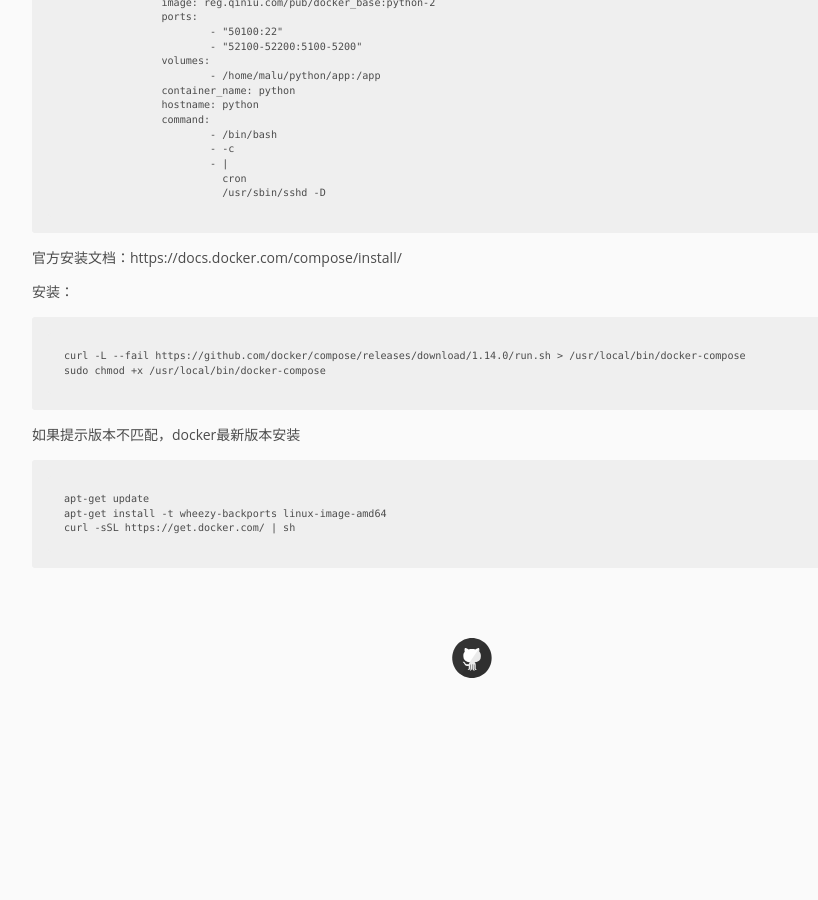
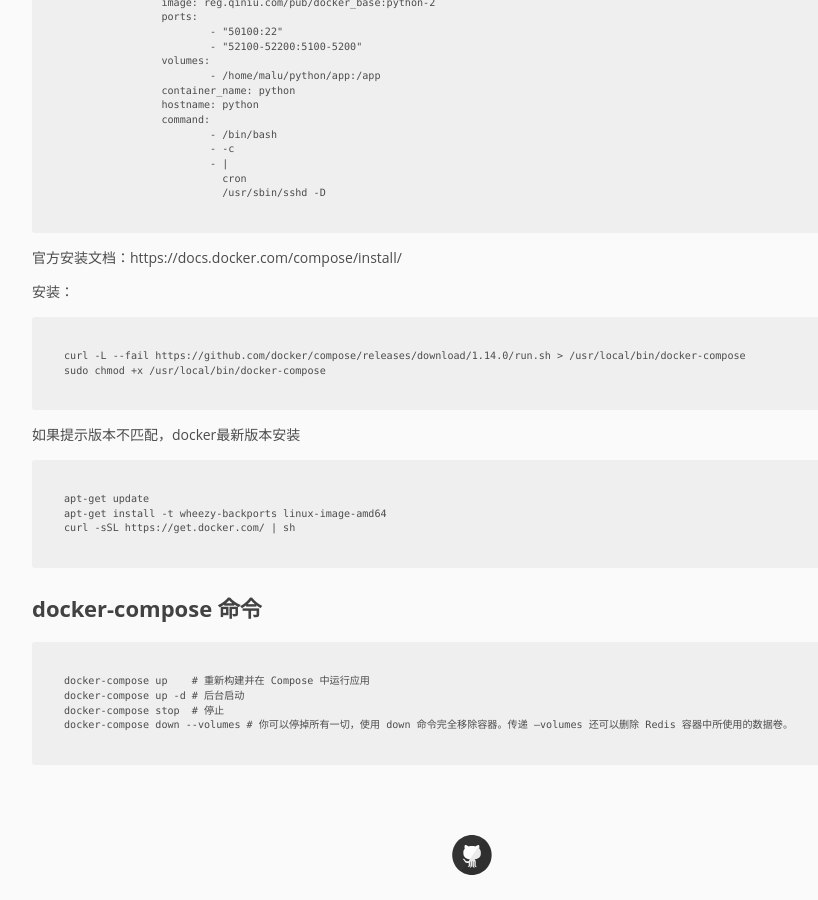
Before and after one commit to pingmalu/pingmalu.github.io, a Jekyll site: the page built from _posts/2015-12-02-Docker日常笔记.md, in a window 1280 px wide and 900 px high, scrolled down 9364 px. Shown: the whole window, without its empty margins (168-986 px from the left). Built offline with Jekyll 4.4.1, drawn with Linux system fonts in a browser that asks for light colours; before the commit the page ends 10067 px from its top, so only the background shows below that.

Commit message:
'update'

```diff
--- a/_posts/2015-12-02-Docker日常笔记.md
+++ b/_posts/2015-12-02-Docker日常笔记.md
@@ -381,3 +381,10 @@
 	apt-get update
 	apt-get install -t wheezy-backports linux-image-amd64
 	curl -sSL https://get.docker.com/ | sh
+
+# docker-compose 命令
+
+	docker-compose up    # 重新构建并在 Compose 中运行应用
+	docker-compose up -d # 后台启动
+	docker-compose stop  # 停止
+	docker-compose down --volumes # 你可以停掉所有一切，使用 down 命令完全移除容器。传递 —volumes 还可以删除 Redis 容器中所使用的数据卷。
```
